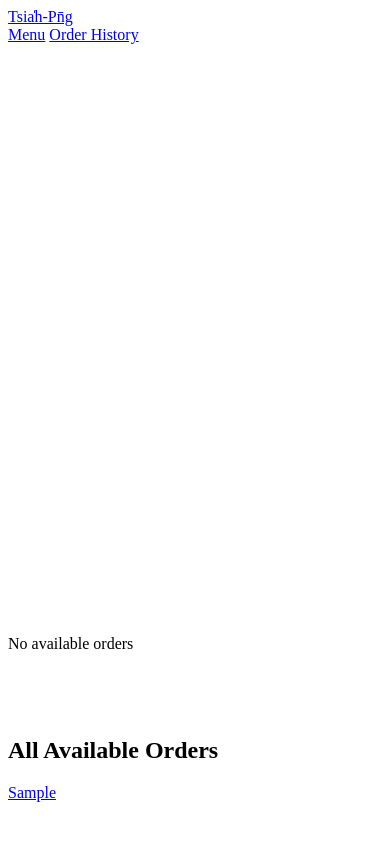
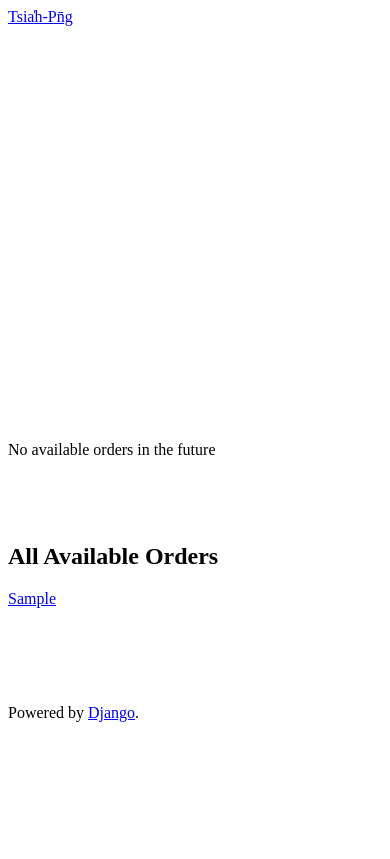
Before and after one commit to tzing/tsiah-png, a Django app: page / in a window 390 px wide. Shown: the top 859 px of the page. After the commit the page ends 722 px from the top, so only its background shows below. Run offline with Django 3.2, Linux system fonts and the light colour scheme; tables that the repository leaves empty hold one stand-in row (values such as "Sample post"); some libraries are stand-ins or nearby versions.

Commit message:
fix some ui error
- fix that navbar auto open on mobile view
- change string on homepage
- less padding on hompage for mobile

```diff
--- a/static/css/global.css
+++ b/static/css/global.css
@@ -35,6 +35,7 @@
     .ui.fixed.menu .right.menu {
         width: 100%;
         flex-flow: wrap;
+        display: none;
     }
     .ui.fixed.menu .right.menu .item {
         width: 100% !important;
--- a/static/css/homepage.css
+++ b/static/css/homepage.css
@@ -10,3 +10,9 @@
 .ui.head.segment p {
     color: rgba(255, 255, 255, .7);
 }
+
+@media screen and (max-width: 768px) {
+    .ui.head.segment {
+        padding: 3em 0 5em 0;
+    }
+}
--- a/static/js/navbar.js
+++ b/static/js/navbar.js
@@ -3,7 +3,7 @@ $(document).ready(function () {
         if ($(window).width() < 768) {
             $('#navbar .right.menu').hide();
         } else {
-            $('#navbar .right.menu').show();
+            $('#navbar .right.menu').css('display', 'flex');
         }
     });
 
--- a/templates/homepage.html
+++ b/templates/homepage.html
@@ -68,7 +68,7 @@
         </div><!-- ./loop item: an upcoming order -->
         {% empty %}
         <div class="ui vertical segment">
-            <p>{% trans 'No available orders' %}</p>
+            <p>{% trans 'No available orders in the future' %}</p>
         </div>
         {% endfor %}
 
```
Also changed, not shown: locale/zh_Hant/LC_MESSAGES/django.po.
